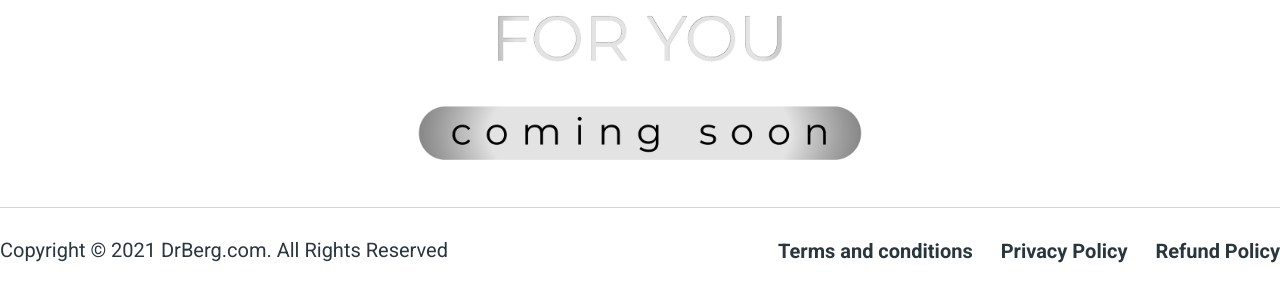
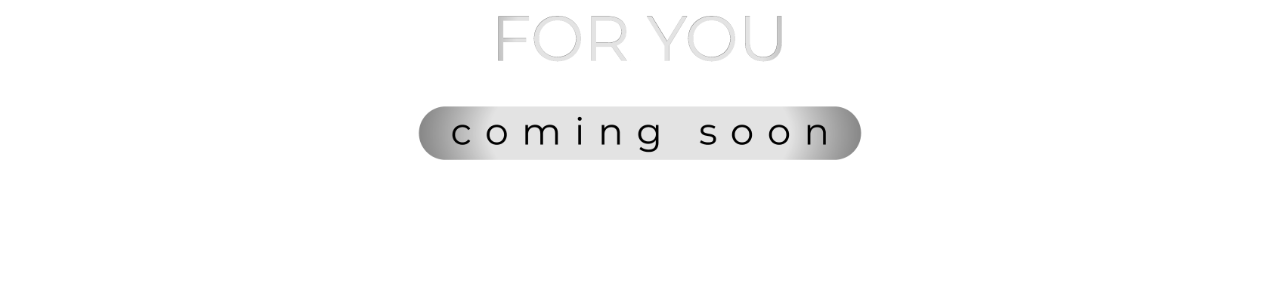
Before and after one commit to longmgi/test-ketokit, a website: page index.html in a window 1280 px wide. Shown: the part 293-594 px from the top of the page. Drawn offline with Linux system fonts and the light colour scheme.

Commit message:
Update index.html

```diff
--- a/index.html
+++ b/index.html
@@ -30,28 +30,6 @@
             </section>
             <!-- end hero-banner-header -->
         </main>
-        <footer>
-            <div class="mt-10 py-5 lg:py-7 border-t border-neutrals-line">
-                <div class="grid grid-cols-1 mx-auto px-5 md:grid-cols-2 lg:max-w-[1540px] lg:px-0 justify-items-stretch">
-                    <div class="order-last w-full lg:order-first text-center lg:text-left inline-block">
-                        <span class="">Copyright © 2021 DrBerg.com. All Rights Reserved</span>
-                    </div>
-                    <div class="order-first w-full lg:order-last 2xl:pl-0 text-center lg:text-right">
-                        <ul class="font-bold justify-between lg:justify-end flex">
-                            <li class="lg:pr-[28px] inline-block pb-0">
-                                <a href="#">Terms and conditions</a>
-                            </li>
-                            <li class="lg:pr-[28px] inline-block pb-0">
-                                <a href="#">Privacy Policy</a>
-                            </li>
-                            <li class="inline-block lg:pb-0">
-                                <a href="#">Refund Policy</a>
-                            </li>
-                        </ul>
-                    </div>
-                </div>
-            </div>
-        </footer>
         <script src="pgia/lib/pgia.js"></script>
     </body>
 </html>
```
